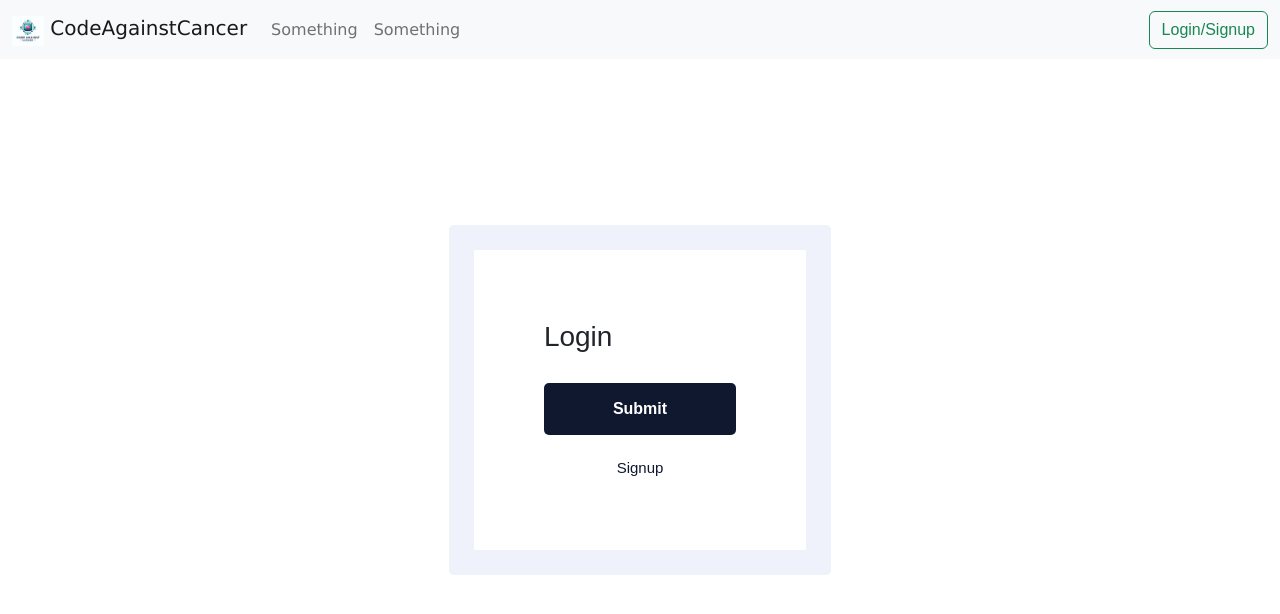
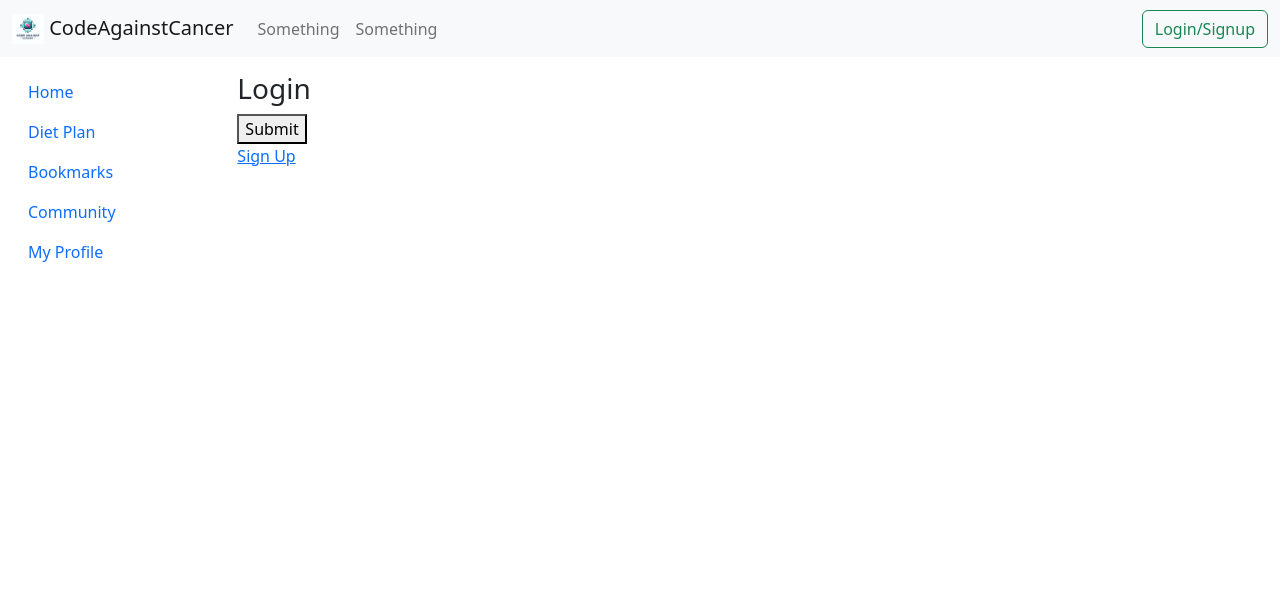
Before and after one commit to edwinperaza99/Code-Against-Cancer, a Django app: page / in a window 1280 px wide. Shown: the top 614 px of the page. Run offline with Django 4.2, Linux system fonts and the light colour scheme.

Commit message:
messing with adding a sidebar

```diff
--- a/CodeAgainstCancer/CodeAgainstCancer/settings.py
+++ b/CodeAgainstCancer/CodeAgainstCancer/settings.py
@@ -32,6 +32,7 @@ ALLOWED_HOSTS = []
 
 INSTALLED_APPS = [
     'django.contrib.admin',
+    'bootstrapsidebar',
     'django.contrib.auth',
     'django.contrib.contenttypes',
     'django.contrib.sessions',
--- a/CodeAgainstCancer/CodeAgainstCancer/urls.py
+++ b/CodeAgainstCancer/CodeAgainstCancer/urls.py
@@ -27,4 +27,5 @@ urlpatterns = [
     path('', views.login_view,  name='login'),  # Mapping root URL to custom login view
     path('signup/', SignUpView.as_view(), name='signup'),
     path('registration/', include('django.contrib.auth.urls')),
+    path('home/', views.homepageView, name = 'home'),
 ] + static(settings.STATIC_URL, document_root=settings.STATIC_ROOT)
--- a/CodeAgainstCancer/CodeAgainstCancer/views.py
+++ b/CodeAgainstCancer/CodeAgainstCancer/views.py
@@ -2,6 +2,7 @@ from django.shortcuts import render
 from django.contrib.auth.forms import UserCreationForm
 from django.urls import reverse_lazy
 from django.views.generic import CreateView
+from django.contrib.auth.decorators import login_required
 
 def login_view(request):
     return render(request, 'registration/login.html')
@@ -10,3 +11,6 @@ class SignUpView(CreateView):
     form_class = UserCreationForm
     success_url = reverse_lazy("login")
     template_name = "registration/signup.html"
+
+def homepageView(request):
+    return render(request, 'home.html')
--- a/CodeAgainstCancer/static/styles.css
+++ b/CodeAgainstCancer/static/styles.css
@@ -1,8 +1,8 @@
-*{
+* {
   padding: 0;
   margin: 0;
   box-sizing: border-box;
-    font-family: 'Mulish', sans-serif;
+  font-family: "Mulish", sans-serif;
   transition: 0.3s all ease-in-out;
 }
 .login {
@@ -12,39 +12,39 @@
   height: 100vh;
   background-color: #fff;
 }
-   .shadow-wrap{
+.shadow-wrap {
   border-radius: 5px;
   padding: 25px;
-    background-color:#F0F2FB;
+  background-color: #f0f2fb;
 }
-   .form-wrap{
+.form-wrap {
   background-color: #fff;
   padding: 70px;
 }
-   .form-wrap form *{
+.form-wrap form * {
   display: block;
   width: 100%;
 }
-   .form-wrap form label{
+.form-wrap form label {
   margin-bottom: 5px;
   font-size: 14px;
   font-weight: 700;
   line-height: 26px;
 }
-   .form-wrap form input{
+.form-wrap form input {
   padding: 12px 20px;
   border-radius: 5px;
-   border: 1px solid #DAE1F5;
-   background: #FFF;
-   color: #545D7A;
+  border: 1px solid #dae1f5;
+  background: #fff;
+  color: #545d7a;
 }
-   #id_username{
+#id_username {
   margin-bottom: 20px;
 }
-   .form-wrap button{
+.form-wrap button {
   border-radius: 5px;
-   background: #10182F;
-   color: #FFF;
+  background: #10182f;
+  color: #fff;
   cursor: pointer;
   text-align: center;
   font-size: 16px;
@@ -54,8 +54,8 @@
   margin-top: 30px;
   line-height: 26px;
 }
-   .signup-link{
-    color: #10182F;
+.signup-link {
+  color: #10182f;
   font-size: 15px;
   margin-top: 20px;
   text-align: center;
@@ -63,19 +63,71 @@
   display: block;
   text-decoration: none;
 }
-   .signup-link:hover{
+.signup-link:hover {
   text-decoration: underline;
 }
-   .form-wrap button:hover{
+.form-wrap button:hover {
   background-color: #fff;
-    color: #10182F;
-    border-color: #10182F;
+  color: #10182f;
+  border-color: #10182f;
 }
 
-   .navbar a{
+.navbar a {
   font-family: Verdana !important;
 }
-  .small-input{
+.small-input {
   width: 50%;
   font-size: 12px;
 }
+.sidebar {
+    width: 0;
+    height: 100vh;
+    background-color: #f8f9fa;
+    overflow-x: hidden;
+    transition: width 0.5s, visibility 0s 0.5s, opacity 0.5s;
+    position: fixed;
+    z-index: 1;
+    visibility: hidden;
+    opacity: 0;
+}
+
+/* Show the sidebar when hovered */
+.sidebar:hover {
+    width: 200px;
+    visibility: visible;
+    opacity: 1;
+    transition: width 0.5s, visibility 0s, opacity 0.5s;
+}
+
+/* Adjust the content margin on sidebar hover */
+.sidebar:hover ~ .content {
+    margin-left: 200px;
+    transition: margin-left 0.5s;
+}
+
+/* Sidebar list styles */
+.sidebar ul {
+    padding: 0;
+    list-style: none;
+    margin: 0;
+}
+
+.sidebar ul li {
+    padding: 10px;
+    text-align: left;
+    white-space: nowrap; /* Prevent text from wrapping */
+}
+
+.sidebar ul li a {
+    text-decoration: none;
+    color: #000;
+    display: block;
+}
+
+/* Content styles */
+.content {
+    margin-left: 0;
+    padding: 20px;
+    width: 100%;
+    transition: margin-left 0.5s;
+}
--- a/CodeAgainstCancer/templates/base.html
+++ b/CodeAgainstCancer/templates/base.html
@@ -1,11 +1,10 @@
-<!-- templates/base.html -->
 <!doctype html>
 <html>
 <head>
     {% load static %}
     <meta charset="utf-8" />
     <title>{% block title %}CodeAgainstCancer{% endblock %}</title>
-    <link rel="stylesheet" href="{% static 'styles.css' %}" />
+    <link rel="stylesheet" href="{% static 'css/styles.css' %}" />
     <link
       href="https://cdn.jsdelivr.net/npm/bootstrap@5.2.3/dist/css/bootstrap.min.css"
       rel="stylesheet"
@@ -18,25 +17,10 @@
     <nav class="navbar navbar-expand-lg fixed-top bg-light">
         <div class="container-fluid">
             <a class="navbar-brand" href="">
-          <img
-            src="{%static '/images/CACLOGO.jpg'%}"
-            style="font-family: Arial"
-            alt="Logo"
-            width="32"
-            height="30"
-            class="d-inline-block align-text-top"
-          />
-          CodeAgainstCancer</a
-        >
-        <button
-          class="navbar-toggler"
-          type="button"
-          data-bs-toggle="collapse"
-          data-bs-target="#navbarSupportedContent"
-          aria-controls="navbarSupportedContent"
-          aria-expanded="false"
-          aria-label="Toggle navigation"
-        >
+                <img src="{% static 'images/CACLOGO.jpg' %}" alt="Logo" width="32" height="30" class="d-inline-block align-text-top" />
+                CodeAgainstCancer
+            </a>
+            <button class="navbar-toggler" type="button" data-bs-toggle="collapse" data-bs-target="#navbarSupportedContent" aria-controls="navbarSupportedContent" aria-expanded="false" aria-label="Toggle navigation">
                 <span class="navbar-toggler-icon"></span>
             </button>
             <div class="collapse navbar-collapse" id="navbarSupportedContent">
@@ -49,32 +33,48 @@
                     </li>
                 </ul>
                 <form class="d-flex">
-            {%if user.is_authenticated%}
-            <a href="{% url 'cart_detail' %}" class="btn btn-success">Cart</a>
+                    {% if user.is_authenticated %}
+                        <a href="" class="btn btn-success">Cart</a>
                         <button class='btn btn-outline-success' formaction="{% url 'logout' %}">Logout</button>
-            {%else%}
-            <button
-              class="btn btn-outline-success"
-              formaction="{% url 'login' %}"
-            >
-              Login/Signup
-            </button>
-            {%endif%}
+                    {% else %}
+                        <button class="btn btn-outline-success" formaction="{% url 'login' %}">Login/Signup</button>
+                    {% endif %}
                 </form>
             </div>
         </div>
     </nav>
-    <main>{% block content %} {% endblock %}</main>
 
-    <script
-      src="https://cdn.jsdelivr.net/npm/@popperjs/core@2.11.6/dist/umd/popper.min.js"
-      integrity="sha384-oBqDVmMz9ATKxIep9tiCxS/Z9fNfEXiDAYTujMAeBAsjFuCZSmKbSSUnQlmh/jp3"
-      crossorigin="anonymous"
-    ></script>
-    <script
-      src="https://cdn.jsdelivr.net/npm/bootstrap@5.2.3/dist/js/bootstrap.min.js"
-      integrity="sha384-cuYeSxntonz0PPNlHhBs68uyIAVpIIOZZ5JqeqvYYIcEL727kskC66kF92t6Xl2V"
-      crossorigin="anonymous"
-    ></script>
+    <div class="container-fluid mt-5 pt-4">
+        <div class="row">
+            <nav class="col-md-2 d-none d-md-block sidebar">
+                <div class="position-sticky">
+                    <ul class="nav flex-column">
+                        <li class="nav-item">
+                            <a class="nav-link" href="{% url 'home' %}">Home</a>
+                        </li>
+                        <li class="nav-item">
+                            <a class="nav-link" href="#">Diet Plan</a>
+                        </li>
+                        <li class="nav-item">
+                            <a class="nav-link" href="#">Bookmarks</a>
+                        </li>
+                        <li class="nav-item">
+                            <a class="nav-link" href="#">Community</a>
+                        </li>
+                        <li class="nav-item">
+                            <a class="nav-link" href="#">My Profile</a>
+                        </li>
+                    </ul>
+                </div>
+            </nav>
+
+            <main class="col-md-10 ms-sm-auto col-lg-10 px-md-4">
+                {% block content %} {% endblock %}
+            </main>
+        </div>
+    </div>
+
+    <script src="https://cdn.jsdelivr.net/npm/@popperjs/core@2.11.6/dist/umd/popper.min.js" integrity="sha384-oBqDVmMz9ATKxIep9tiCxS/Z9fNfEXiDAYTujMAeBAsjFuCZSmKbSSUnQlmh/jp3" crossorigin="anonymous"></script>
+    <script src="https://cdn.jsdelivr.net/npm/bootstrap@5.2.3/dist/js/bootstrap.min.js" integrity="sha384-cuYeSxntonz0PPNlHhBs68uyIAVpIIOZZ5JqeqvYYIcEL727kskC66kF92t6Xl2V" crossorigin="anonymous"></script>
 </body>
 </html>
--- a/CodeAgainstCancer/templates/registration/login.html
+++ b/CodeAgainstCancer/templates/registration/login.html
@@ -19,9 +19,9 @@
             <form method="POST">
                 {% csrf_token %}
                 {{ form }}
-                <button type="submit">Submit</button>
+                <button type="submit" href="{% url 'home'%}">Submit</button>
             </form>
-            <a class="signup-link" href="{% url 'signup' %}">Signup</a>
+            <a class="signup-link" href="{% url 'signup' %}">Sign Up</a>
         </div>
     </div>
 </body>
--- a/CodeAgainstCancer/templates/registration/signup.html
+++ b/CodeAgainstCancer/templates/registration/signup.html
@@ -8,7 +8,7 @@
 <body class="login">
   <div class="shadow-wrap">
     <div class="form-wrap">
-      <h3>Signup </h3>
+      <h3>Sign Up </h3>
   <form method="POST">
     {% csrf_token %}
     {{form}}
```
Also changed, not shown: CodeAgainstCancer/templates/home.html (added, +17 -0 lines), CodeAgainstCancer/db.sqlite3. Lines whose indentation alone changed are shown as unchanged.
